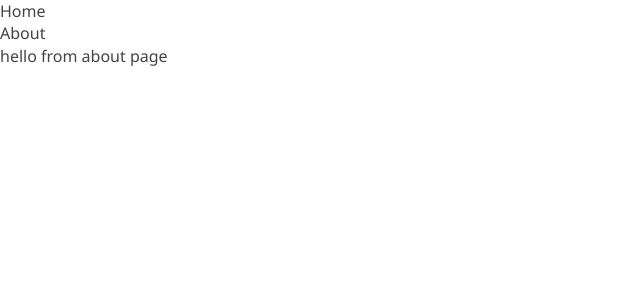
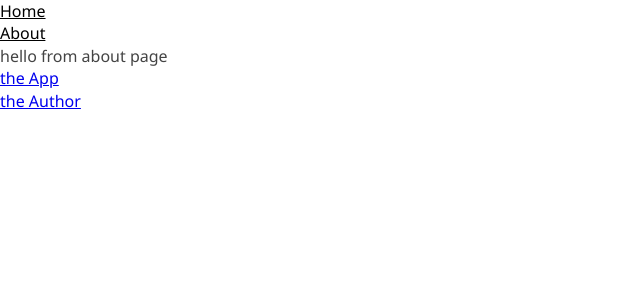
Before and after one commit to TimmyChan99/To-Do_List_React, a React (Create React App) app: page /about in a window 1280 px wide. Shown: the top 300 px of the page, without its empty margins (0-640 px from the left). Built offline with nearby package versions, Linux system fonts and the light colour scheme.

Commit message:
Add single page for about page

```diff
--- a/src/App.css
+++ b/src/App.css
@@ -63,3 +63,13 @@ body {
   outline: none;
   border: none;
 }
+
+.active-link {
+  color: black;
+  text-decoration: underline;
+}
+
+.navBar {
+  display: flex;
+  flex-direction: column;
+}
--- a/src/components/Navbar.js
+++ b/src/components/Navbar.js
@@ -1,4 +1,5 @@
 import React from 'react';
+import { NavLink } from 'react-router-dom';
 
 const Navbar = () => {
   const links = [
@@ -16,7 +17,11 @@ const Navbar = () => {
   return (
     <nav className="navBar">
       <ul>
-        {links.map((link) => <li key={link.id}>{link.text}</li>)}
+        {links.map((link) => (
+          <li key={link.id}>
+            <NavLink to={link.path} className="active-link">{link.text}</NavLink>
+          </li>
+        ))}
       </ul>
     </nav>
   );
--- a/src/components/TodoContainer.js
+++ b/src/components/TodoContainer.js
@@ -9,6 +9,7 @@ import TodosList from './TodosList';
 import About from '../pages/About';
 import NotMatch from '../pages/NotMatch';
 import Navbar from './Navbar';
+import { AboutApp, AboutAuthor } from '../pages/SinglePage';
 
 const TodoContainer = () => {
   function getInitialTodos() {
@@ -87,7 +88,10 @@ const TodoContainer = () => {
             </div>
         )}
         />
-        <Route path="/about" element={<About />} />
+        <Route path="/about" element={<About />}>
+          <Route path="the-app" element={<AboutApp />} />
+          <Route path="the-author" element={<AboutAuthor />} />
+        </Route>
         <Route path="*" element={<NotMatch />} />
       </Routes>
 
--- a/src/pages/About.js
+++ b/src/pages/About.js
@@ -1,4 +1,15 @@
 import React from 'react';
+import { Outlet, NavLink } from 'react-router-dom';
 
-const About = () => <div>hello from about page</div>;
+const About = () => (
+  <>
+    <div>hello from about page</div>
+    <nav className="navBar">
+      <NavLink to="the-app">the App</NavLink>
+      <NavLink to="the-author">the Author</NavLink>
+      <Outlet />
+    </nav>
+  </>
+);
+
 export default About;
--- /dev/null
+++ b/src/pages/SinglePage.js
@@ -0,0 +1,31 @@
+import React from 'react';
+
+function AboutApp() {
+  return (
+    <>
+      <h1>About the App</h1>
+      <p>
+        In this app, you can add, delete, submit and edit items.
+        To edit items, simply double click on it.
+        Once you are done, press the enter key to resubmit.
+        This app will persist your data in the browser local storage.
+        So whether you reload, close your app or reopened it,
+        you still have access to your to-dos items.
+      </p>
+    </>
+  );
+}
+
+function AboutAuthor() {
+  return (
+    <>
+      <h1>About the Author</h1>
+      <p>
+        This app was developed by Ibas Majid, a self-taught web developer and a technical writer.
+        He is opened to freelance Gig. So go ahead and connect with ibas on Twitter @ibaslogic.
+      </p>
+    </>
+  );
+}
+
+export { AboutApp, AboutAuthor };
```
